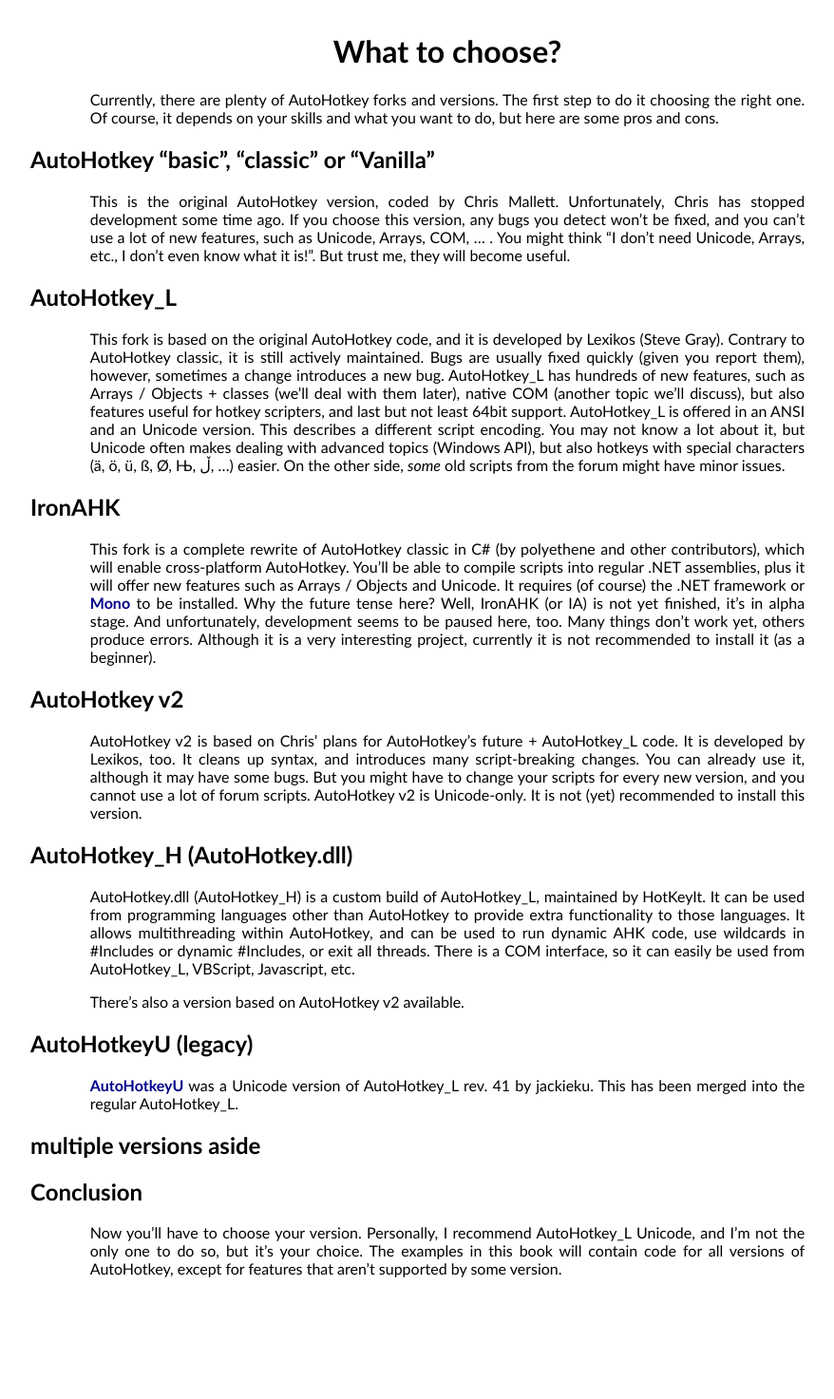
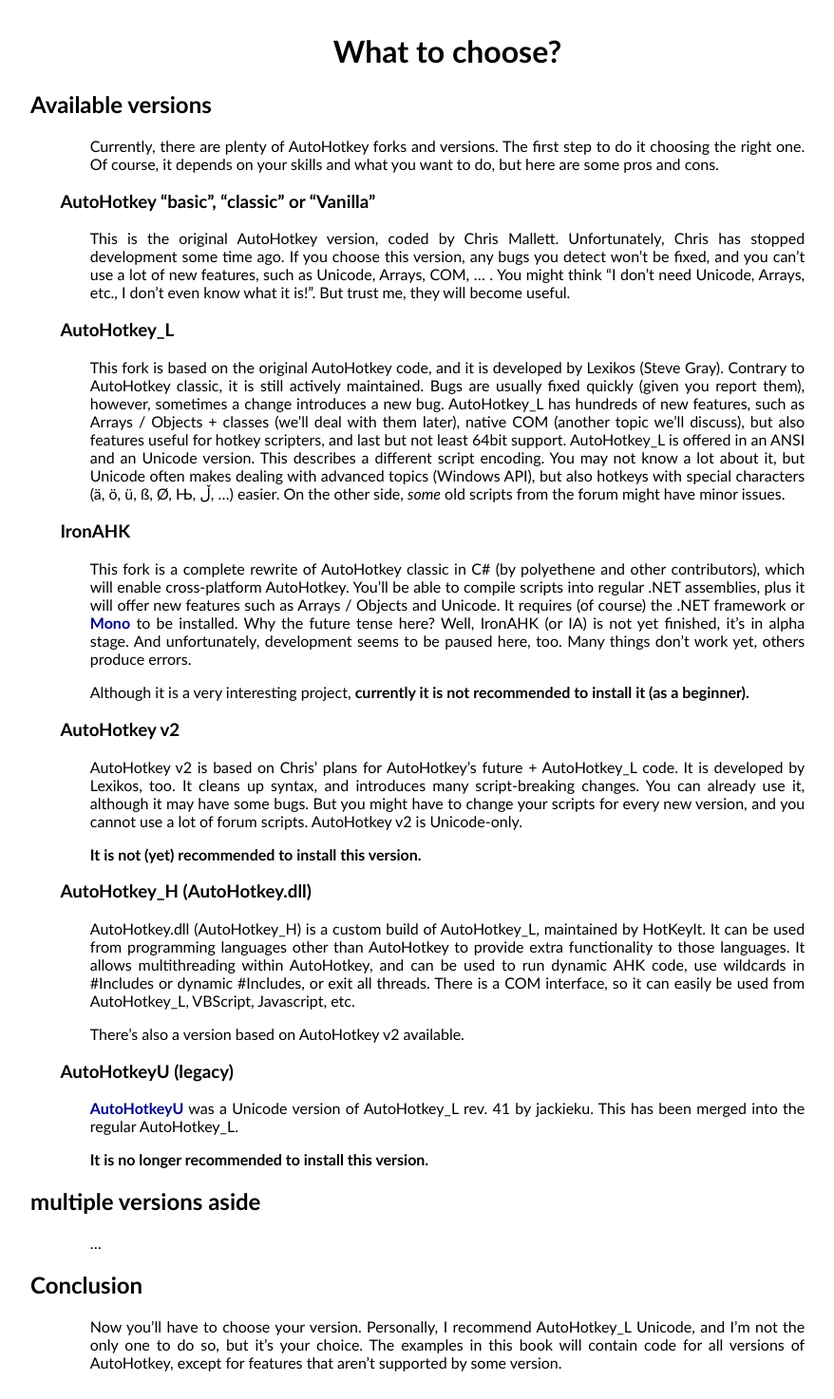
Before and after one commit to maul-esel/ahkbook, a Jekyll site: the page built from en/_posts/2011-10-30-What-Version-To-Choose.markdown, in a window 1280 px wide. Shown: the whole page at 95% size, without its empty margins (169-1047 px from the left). Built offline with Jekyll 4.4.1, drawn with Linux system fonts in a browser that asks for light colours; before the commit the page ends 1374 px from its top, so only the background shows below that.

Commit message:
some re-structuring, add notes on not recommended versions

```diff
--- a/en/_posts/2011-10-30-What-Version-To-Choose.markdown
+++ b/en/_posts/2011-10-30-What-Version-To-Choose.markdown
@@ -5,39 +5,46 @@ permalink: /en/What-Version-To-Choose.html
 ---
 
 # What to choose?
+
+## Available versions
 Currently, there are plenty of AutoHotkey forks and versions. The first step to do it choosing the right one.
 Of course, it depends on your skills and what you want to do, but here are some pros and cons.
 
-## AutoHotkey "basic", "classic" or "Vanilla"
+### AutoHotkey "basic", "classic" or "Vanilla"
 This is the original AutoHotkey version, coded by Chris Mallett. Unfortunately, Chris has stopped development some time ago.
 If you choose this version, any bugs you detect won't be fixed, and you can't use a lot of new features, such as Unicode, Arrays, COM, ... . You might think "I don't need Unicode, Arrays, etc., I don't even know what it is!". But trust me, they will become useful.
 
-## AutoHotkey_L
+### AutoHotkey_L
 This fork is based on the original AutoHotkey code, and it is developed by Lexikos (Steve Gray). Contrary to AutoHotkey classic, it is still actively maintained.
 Bugs are usually fixed quickly (given you report them), however, sometimes a change introduces a new bug.
 AutoHotkey_L has hundreds of new features, such as Arrays / Objects + classes (we'll deal with them later), native COM (another topic we'll discuss), but also features useful for hotkey scripters, and last but not least 64bit support.
 AutoHotkey_L is offered in an ANSI and an Unicode version. This describes a different script encoding. You may not know a lot about it, but Unicode often makes dealing with advanced topics (Windows API), but also hotkeys with special characters (&auml;, &ouml;, &uuml;, &szlig;, &Oslash;, Њ, ڵ, ...) easier. On the other side, *some* old scripts from the forum might have minor issues.
 
-## IronAHK
+### IronAHK
 This fork is a complete rewrite of AutoHotkey classic in C# (by polyethene and other contributors), which will enable cross-platform AutoHotkey. You'll be able to compile scripts into regular .NET assemblies, plus it will offer new features such as Arrays / Objects and Unicode. It requires (of course) the .NET framework or [Mono](http://www.mono-project.com/Main_Page) to be installed.
 Why the future tense here? Well, IronAHK (or IA) is not yet finished, it's in alpha stage. And unfortunately, development seems to be paused here, too. Many things don't work yet, others produce errors.
-Although it is a very interesting project, currently it is not recommended to install it (as a beginner).
 
-## AutoHotkey v2
+Although it is a very interesting project, **currently it is not recommended to install it (as a beginner).**
+
+### AutoHotkey v2
 AutoHotkey v2 is based on Chris' plans for AutoHotkey's future + AutoHotkey_L code. It is developed by Lexikos, too. It cleans up syntax, and introduces many script-breaking changes.
 You can already use it, although it may have some bugs. But you might have to change your scripts for every new version, and you cannot use a lot of forum scripts.
 AutoHotkey v2 is Unicode-only.
-It is not (yet) recommended to install this version.
 
-## AutoHotkey\_H (AutoHotkey.dll)
+**It is not (yet) recommended to install this version.**
+
+### AutoHotkey\_H (AutoHotkey.dll)
 AutoHotkey.dll (AutoHotkey\_H) is a custom build of AutoHotkey\_L, maintained by HotKeyIt. It can be used from programming languages other than AutoHotkey to provide extra functionality to those languages. It allows multithreading within AutoHotkey, and can be used to run dynamic AHK code, use wildcards in #Includes or dynamic #Includes, or exit all threads. There is a COM interface, so it can easily be used from AutoHotkey\_L, VBScript, Javascript, etc.
 
 There's also a version based on AutoHotkey v2 available.
 
-## AutoHotkeyU (legacy)
-[AutoHotkeyU](http://www.autohotkey.com/forum/viewtopic.php?t=50485) was a Unicode version of AutoHotkey_L rev. 41 by jackieku. This has been merged into the regular AutoHotkey_L.
+### AutoHotkeyU (legacy)
+[AutoHotkeyU](http://www.autohotkey.com/forum/viewtopic.php?t=50485) was a Unicode version of AutoHotkey\_L rev. 41 by jackieku. This has been merged into the regular AutoHotkey\_L.
+
+**It is no longer recommended to install this version.**
 
 ## multiple versions aside
+...
 
 
 ## Conclusion
```
